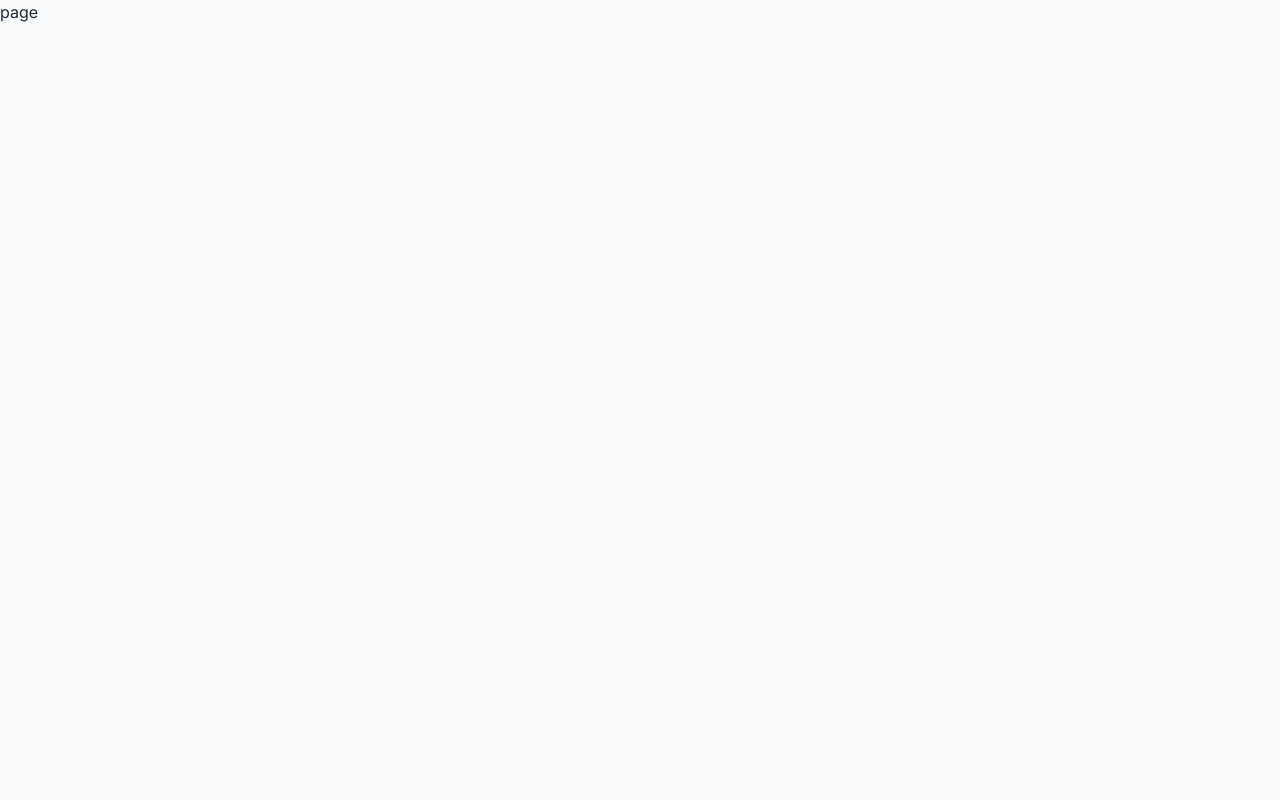
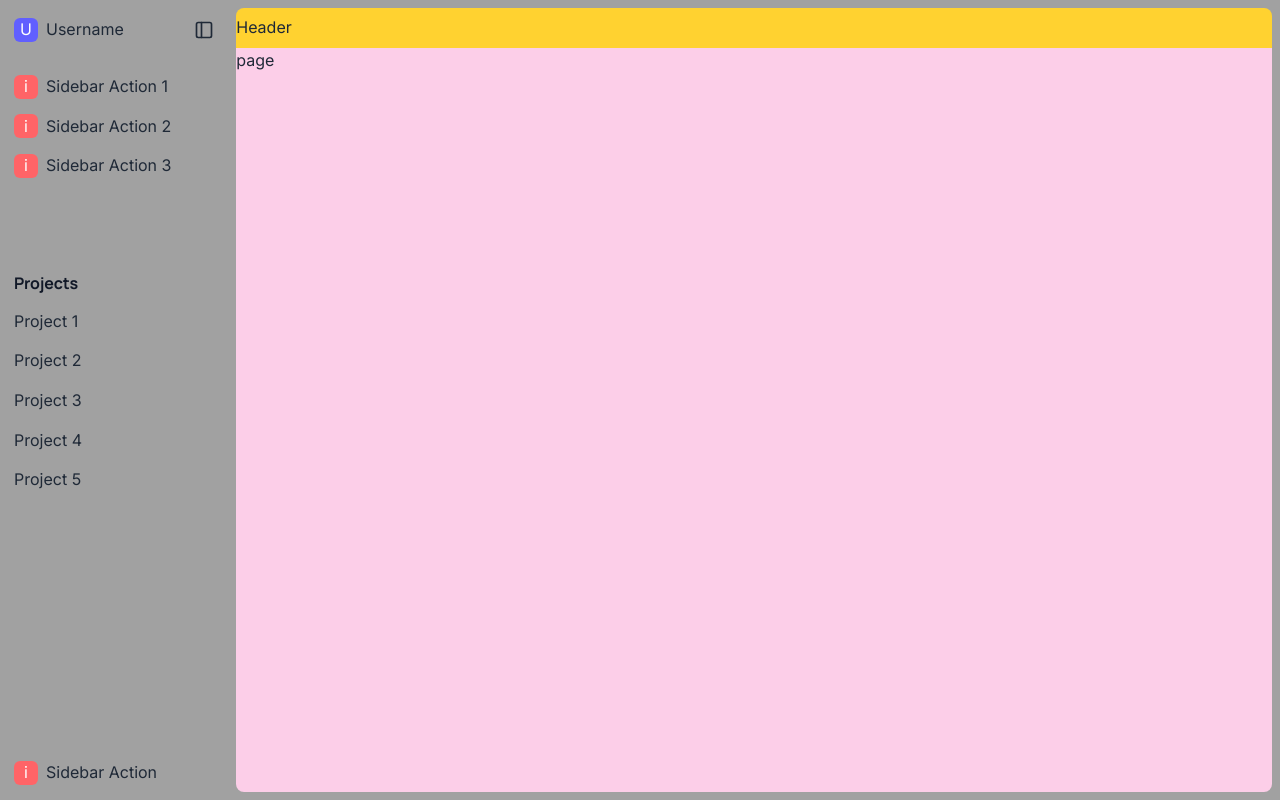
Before and after one commit to RodRe1ss/Enlist-Dashboard, a Next.js app: page / in a window 1280 px wide. Built offline with nearby package versions, Linux system fonts and the light colour scheme.

Commit message:
sidebar mvp, header add, mock add, main add

```diff
--- a/src/app/(home)/page.tsx
+++ b/src/app/(home)/page.tsx
@@ -1,5 +1,7 @@
 const page = () => {
-  return <div>page</div>;
+  return (
+    <div className="bg-pink-200 flex-1 min-h-0 overflow-hidden ">page</div>
+  );
 };
 
 export default page;
--- a/src/app/layout.tsx
+++ b/src/app/layout.tsx
@@ -1,6 +1,7 @@
 import type { Metadata } from "next";
 import "@/styles/globals.css";
 import { Inter, Manrope } from "next/font/google";
+import Main from "@/components/layout/main/Main";
 
 const manrope = Manrope({
   variable: "--font-manrope",
@@ -25,7 +26,7 @@ export default function RootLayout({
   return (
     <html lang="en">
       <body className={`${manrope.variable} ${inter.variable} antialiased`}>
-        {children}
+        <Main>{children}</Main>
       </body>
     </html>
   );
--- /dev/null
+++ b/src/components/layout/header/Header.tsx
@@ -0,0 +1,9 @@
+const Header = () => {
+  return (
+    <header className="h-10 bg-amber-300 w-full flex items-center justify-between">
+      Header
+    </header>
+  );
+};
+
+export default Header;
--- /dev/null
+++ b/src/components/layout/main/Main.tsx
@@ -0,0 +1,23 @@
+import React from "react";
+import Sidebar from "../sidebar/Sidebar";
+import Header from "../header/Header";
+
+type Props = {
+  children: React.ReactNode;
+};
+
+const Main = ({ children }: Props) => {
+  return (
+    <main className="flex h-screen relative overflow-hidden w-full bg-neutral-400">
+      <Sidebar />
+      <div className=" min-h-0 h-full w-full bg-neutral-400 p-2">
+        <div className="rounded-md overflow-hidden min-h-0 h-full w-full flex flex-col">
+          <Header />
+          {children}
+        </div>
+      </div>
+    </main>
+  );
+};
+
+export default Main;
--- /dev/null
+++ b/src/components/layout/sidebar/Sidebar.tsx
@@ -0,0 +1,65 @@
+import { PanelLeft } from "lucide-react";
+
+const Sidebar = () => {
+  return (
+    <aside className="bg-neutral-400 w-68.75 h-full flex flex-col p-2">
+      {/* Sidebar top */}
+      <div className="flex items-center justify-between h-11 ">
+        {/* Profile Button */}
+        <div className="rounded-sm hover:bg-neutral-200 transition-all px-1.5 py-1.5 cursor-pointer flex items-center gap-2">
+          <div className="rounded-sm bg-indigo-500 text-white flex size-6 items-center justify-center">
+            <span>U</span>
+          </div>
+          <span>Username</span>
+        </div>
+
+        {/* Sidebar layout button */}
+        <div className="p-1.5 rounded-sm size-8 hover:bg-neutral-200 transition-all cursor-pointer flex items-center justify-center">
+          <PanelLeft />
+        </div>
+      </div>
+
+      {/* Sidebar Actions */}
+      <div className="flex flex-col gap-0.5 mt-4">
+        {Array.from({ length: 3 }).map((_, index) => (
+          <div
+            key={index}
+            className="rounded-sm  p-1.5 flex items-center gap-2 hover:bg-neutral-100 transition-all cursor-pointer"
+          >
+            <div className="size-6 rounded-sm bg-red-400 text-white flex items-center justify-center">
+              <span>i</span>
+            </div>
+            <span>Sidebar Action {index + 1}</span>
+          </div>
+        ))}
+      </div>
+
+      {/* Sidebar Projects */}
+      <div className="flex flex-col gap-0.5 mt-20">
+        <div className="p-1.5 rounded-sm hover:bg-neutral-200 cursor-pointer">
+          <h3 className="text-base!">Projects</h3>
+        </div>
+        <div className="flex flex-col gap-0.5 max-h-48 overflow-y-auto scrollbar-hide">
+          {Array.from({ length: 7 }).map((_, index) => (
+            <div
+              key={index}
+              className="p-1.5 rounded-sm hover:bg-neutral-200 cursor-pointer"
+            >
+              Project {index + 1}
+            </div>
+          ))}
+        </div>
+      </div>
+
+      {/* Sidebar Bottom link */}
+      <div className="rounded-sm  p-1.5 flex items-center gap-2 hover:bg-neutral-100 transition-all cursor-pointer mt-auto">
+        <div className="size-6 rounded-sm bg-red-400 text-white flex items-center justify-center">
+          <span>i</span>
+        </div>
+        <span>Sidebar Action </span>
+      </div>
+    </aside>
+  );
+};
+
+export default Sidebar;
--- /dev/null
+++ b/src/components/layout/useSidebarStore.ts
@@ -0,0 +1,19 @@
+import { create } from "zustand";
+
+type SidebarStore = {
+  isSidebarOpen: boolean;
+  toggleSidebar: () => void;
+  resetSidebar: () => void;
+};
+
+const useSidebarStore = create<SidebarStore>()((set) => ({
+  isSidebarOpen: false,
+  toggleSidebar: () =>
+    set((state) => ({
+      isSidebarOpen: !state.isSidebarOpen,
+    })),
+  resetSidebar: () =>
+    set({
+      isSidebarOpen: false,
+    }),
+}));
```
